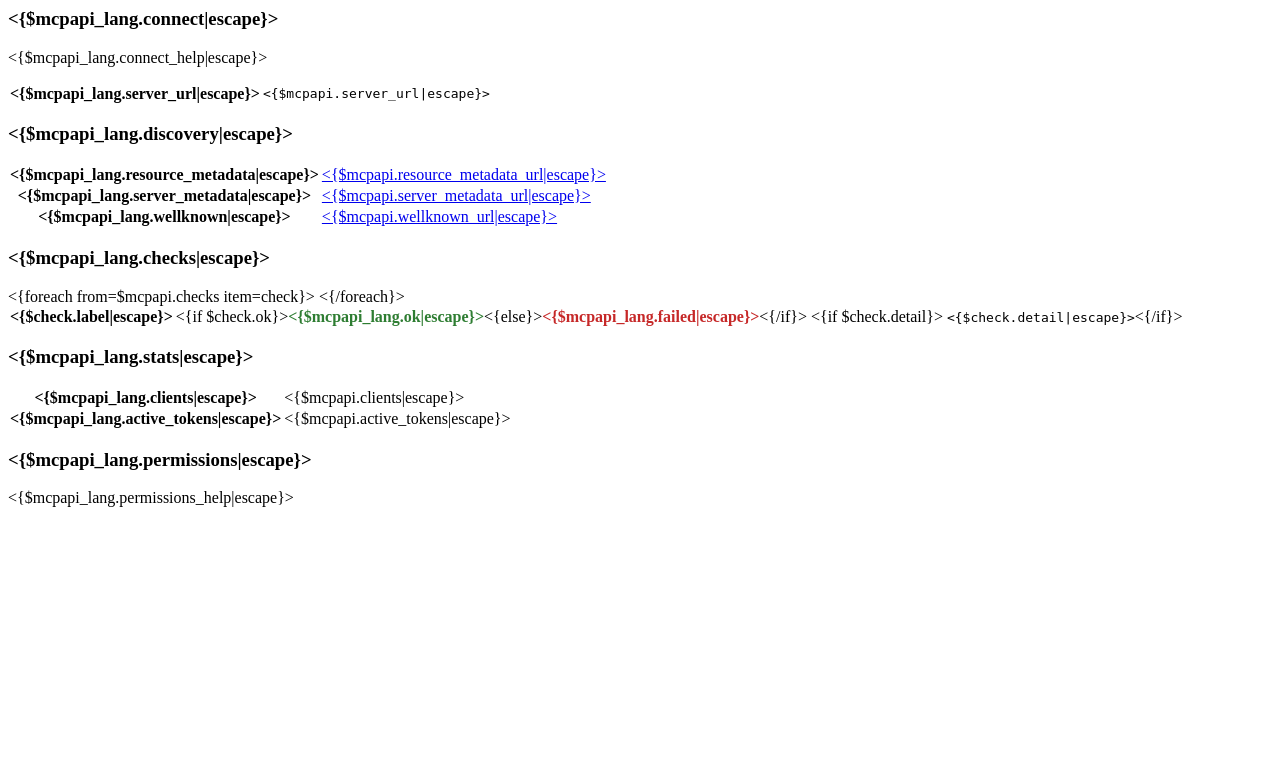
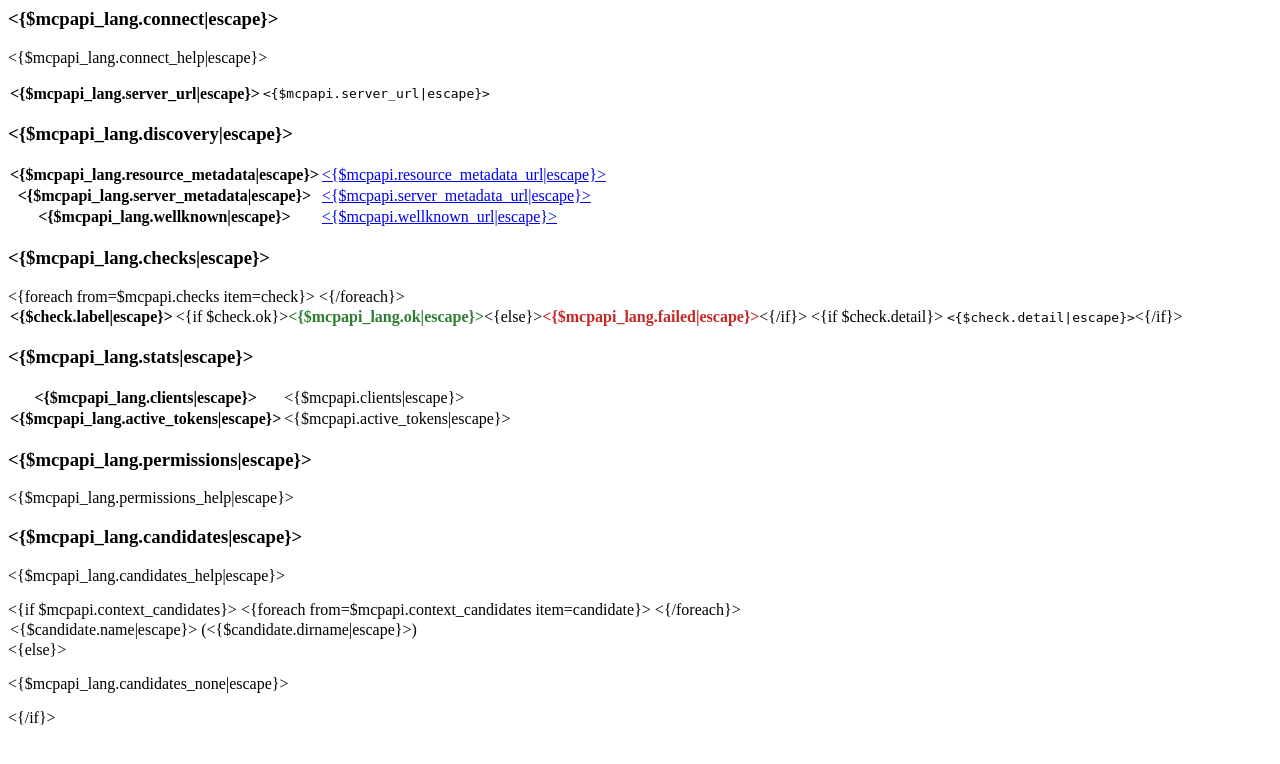
Before and after one commit to fiammybe/immcpprovider, a PHP site: page /templates/mcpapi_admin_index.html in a window 1280 px wide. Shown: the top 764 px of the page. Run offline with PHP 8.4, Linux system fonts and the light colour scheme.

Commit message:
feat: detect modules offering MCP context without touching them
Adds a read-only scan (ModuleScan) that checks whether an active
module ships the MCP integration convention file, and shows the
result live on the admin dashboard. mcpapi never includes or calls
into that file - it only reports which modules the webmaster could
update to activate their MCP context. Computing this live on every
dashboard view means there is no stale snapshot to refresh.

Tasks 4.1-4.3.

Co-Authored-By: Claude Sonnet 5 <noreply@anthropic.com>

```diff
--- a/src/admin/index.php
+++ b/src/admin/index.php
@@ -1,6 +1,7 @@
 <?php
 
 use ImMcpProvider\Module;
+use ImMcpProvider\Setup\ModuleScan;
 use ImMcpProvider\Setup\Requirements;
 use ImMcpProvider\Support\ActivityLog;
 
@@ -24,6 +25,7 @@ $icmsAdminTpl->assign('mcpapi', [
     'checks' => (new Requirements())->checks(),
     'clients' => Module::identifiedHandler('client')->getCount(),
     'active_tokens' => Module::identifiedHandler('accesstoken')->getCount($activeCriteria),
+    'context_candidates' => (new ModuleScan())->candidates(),
 ]);
 $icmsAdminTpl->assign('mcpapi_lang', [
     'connect' => _AM_MCPAPI_DASHBOARD_CONNECT,
@@ -41,6 +43,9 @@ $icmsAdminTpl->assign('mcpapi_lang', [
     'permissions_help' => _AM_MCPAPI_DASHBOARD_PERMISSIONS_HELP,
     'ok' => _AM_MCPAPI_CHECK_OK,
     'failed' => _AM_MCPAPI_CHECK_FAILED,
+    'candidates' => _AM_MCPAPI_DASHBOARD_CANDIDATES,
+    'candidates_help' => _AM_MCPAPI_DASHBOARD_CANDIDATES_HELP,
+    'candidates_none' => _AM_MCPAPI_DASHBOARD_CANDIDATES_NONE,
 ]);
 $icmsAdminTpl->display('db:mcpapi_admin_index.html');
 
--- a/src/language/english/admin.php
+++ b/src/language/english/admin.php
@@ -16,6 +16,9 @@ define('_AM_MCPAPI_DASHBOARD_ACTIVE_TOKENS', 'Active access tokens');
 define('_AM_MCPAPI_DASHBOARD_PERMISSIONS', 'Who can connect');
 define('_AM_MCPAPI_DASHBOARD_PERMISSIONS_HELP', 'Only members of groups that have access to this module can authorize an application and use the MCP server. Adjust this under System, Modules, Permissions. Once connected, everyone works within their own permissions on each module; creating, changing and deleting data additionally requires administrator rights on that module.');
 define('_AM_MCPAPI_DASHBOARD_ACTIVITY', 'Recent activity (newest first)');
+define('_AM_MCPAPI_DASHBOARD_CANDIDATES', 'Modules offering MCP context');
+define('_AM_MCPAPI_DASHBOARD_CANDIDATES_HELP', 'These active modules ship MCP context for Claude that has not been activated yet. Update them from System, Modules to push their context into mcpapi. Nothing here is changed automatically.');
+define('_AM_MCPAPI_DASHBOARD_CANDIDATES_NONE', 'None found.');
 define('_AM_MCPAPI_CHECK_OK', 'OK');
 define('_AM_MCPAPI_CHECK_FAILED', 'Problem');
 
--- a/src/templates/mcpapi_admin_index.html
+++ b/src/templates/mcpapi_admin_index.html
@@ -51,4 +51,18 @@
 
     <h3><{$mcpapi_lang.permissions|escape}></h3>
     <p><{$mcpapi_lang.permissions_help|escape}></p>
+
+    <h3><{$mcpapi_lang.candidates|escape}></h3>
+    <p><{$mcpapi_lang.candidates_help|escape}></p>
+    <{if $mcpapi.context_candidates}>
+        <table class="outer" cellspacing="1">
+            <{foreach from=$mcpapi.context_candidates item=candidate}>
+                <tr>
+                    <td class="<{cycle values='even,odd'}>"><{$candidate.name|escape}> (<{$candidate.dirname|escape}>)</td>
+                </tr>
+            <{/foreach}>
+        </table>
+    <{else}>
+        <p><{$mcpapi_lang.candidates_none|escape}></p>
+    <{/if}>
 </div>
```
Also changed, not shown: src/Setup/ModuleScan.php (added, +49 -0 lines).
